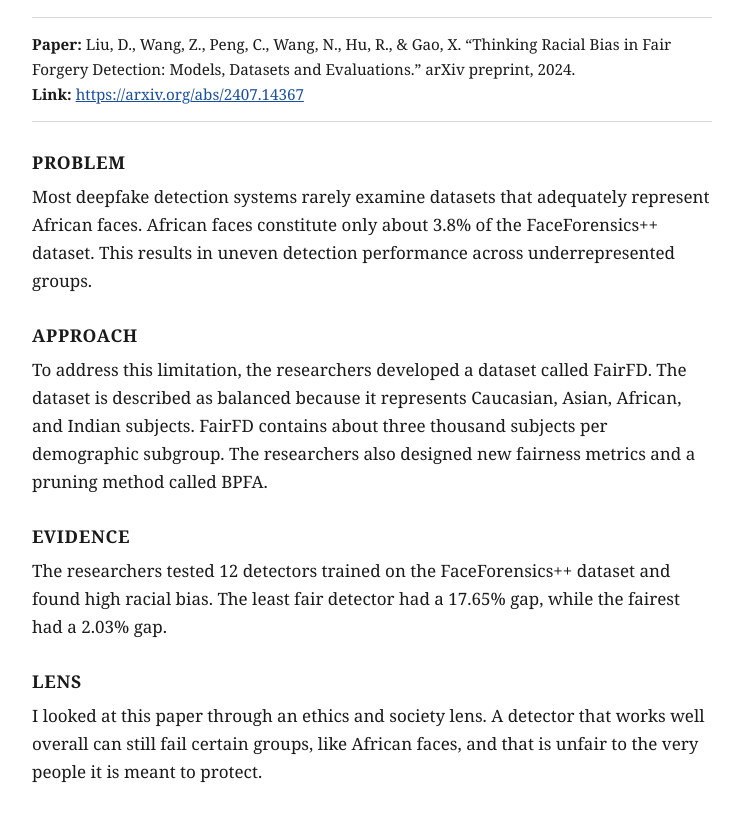
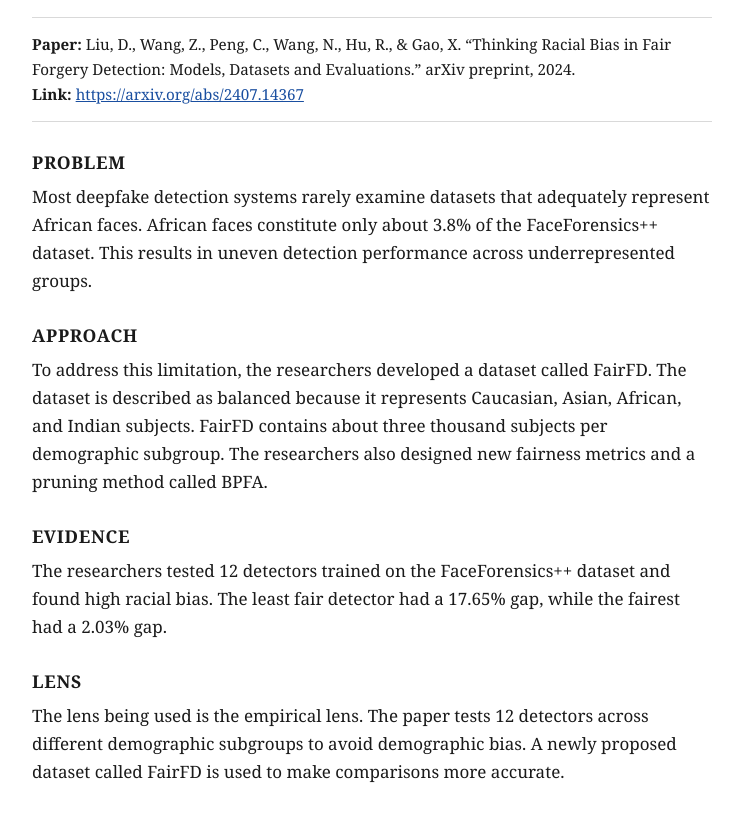
Before and after one commit to Naomi-Egbe/Paper-summary, a plain HTML site: page index.html in a window 1280 px wide. Shown: the part 173-994 px from the top of the page, without its empty margins (268-1011 px from the left). Drawn offline with Linux system fonts and the light colour scheme.

Commit message:
I needed to update the lenses

```diff
--- a/index.html
+++ b/index.html
@@ -44,7 +44,7 @@ Paper summary
 <p>The researchers tested 12 detectors trained on the FaceForensics++ dataset and found high racial bias. The least fair detector had a 17.65% gap, while the fairest had a 2.03% gap.</p>
 
 <h2>Lens</h2>
-<p>I looked at this paper through an ethics and society lens. A detector that works well overall can still fail certain groups, like African faces, and that is unfair to the very people it is meant to protect.</p>
+<p>The lens being used is the empirical lens. The paper tests 12 detectors across different demographic subgroups to avoid demographic bias.  A newly proposed dataset called FairFD is used to make comparisons more accurate.</p>
 </main>
 </body>
 </html>
```
